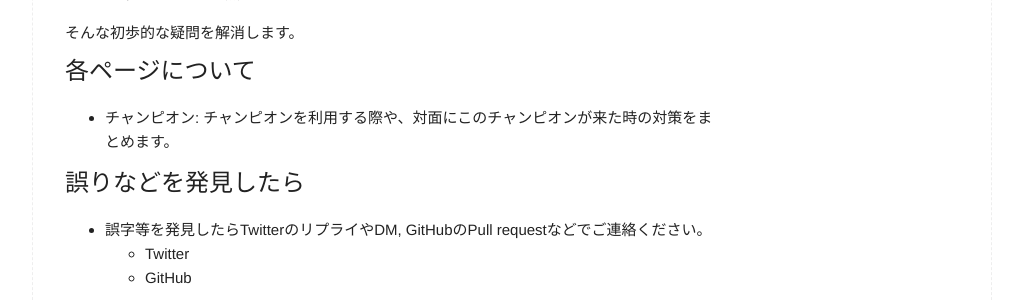
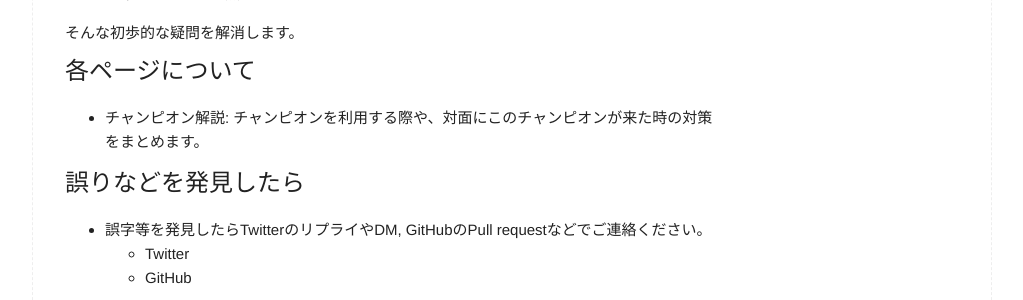
Before and after one commit to yoshikyoto/LoLBeginnersGuide, a Jekyll site: the page built from index.md, in a window 1280 px wide. Shown: the part 267-567 px from the top of the page, without its empty margins (128-1151 px from the left). Built offline with Jekyll 4.4.1, drawn with Linux system fonts in a browser that asks for light colours.

Commit message:
Update index.md

```diff
--- a/index.md
+++ b/index.md
@@ -18,7 +18,7 @@ title: トップページ
 
 # 各ページについて
 
-* チャンピオン: チャンピオンを利用する際や、対面にこのチャンピオンが来た時の対策をまとめます。
+* チャンピオン解説: チャンピオンを利用する際や、対面にこのチャンピオンが来た時の対策をまとめます。
 
 
 # 誤りなどを発見したら
```
